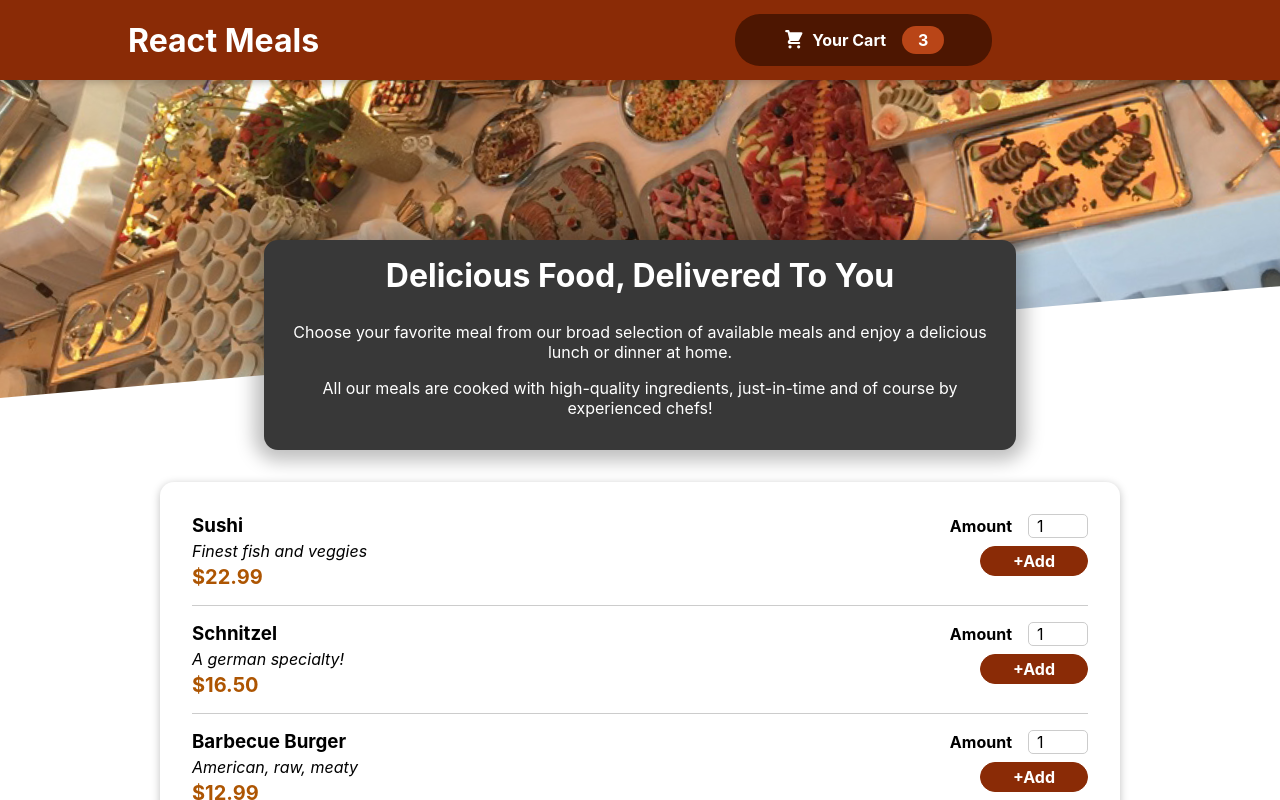
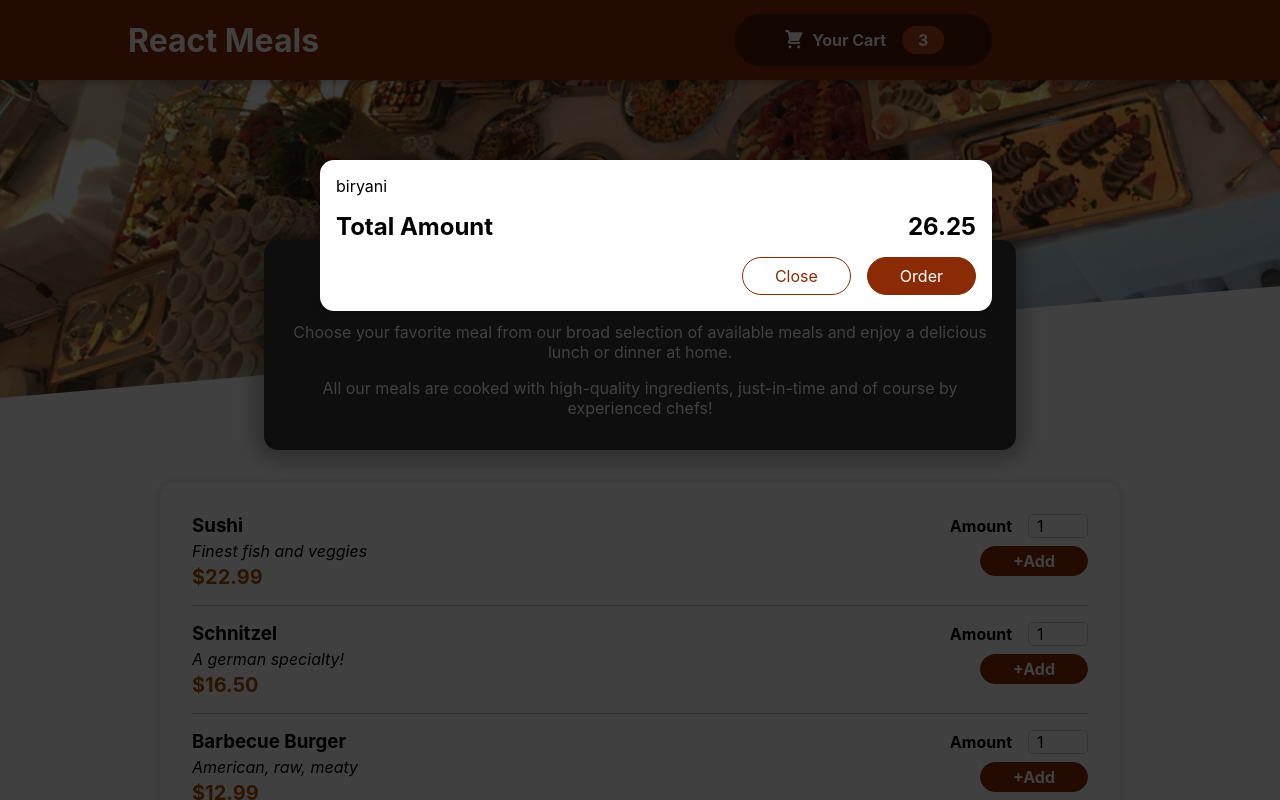
Before and after one commit to janardhan5031/restaurent-app, a React (Create React App) app: page / in a window 1280 px wide. Shown: the top 800 px of the page. Built offline with nearby package versions, Linux system fonts and the light colour scheme.

Commit message:
displaying cart modal in screen

```diff
--- a/public/index.html
+++ b/public/index.html
@@ -28,7 +28,9 @@
   </head>
   <body>
     <noscript>You need to enable JavaScript to run this app.</noscript>
+    <div id="overlays"></div>
     <div id="root"></div>
+
     <!--
       This HTML file is a template.
       If you open it directly in the browser, you will see an empty page.
--- a/src/App.js
+++ b/src/App.js
@@ -2,9 +2,11 @@ import { Fragment } from "react";
 
 import Header from "./components/Layout/Header";
 import Meals from "./components/Meals/Meals";
+import Cart from "./components/Cart/Cart";
 
 function App() {
   return (<Fragment>
+    <Cart />
     <Header />
     <main>
       <Meals />
--- /dev/null
+++ b/src/components/Cart/Cart.js
@@ -0,0 +1,26 @@
+
+import Modal from '../UI/Modal';
+import classes from './Cart.module.css';
+
+const Cart = () => {
+    const cartItems = <ul className={ classes['cart-items']}>{[{ id: 'c1', name: 'biryani', amount: 2, price: 10.99 }].map((item) => {
+                return <li key={item.id}>{item.name}</li>
+            })
+        }
+    </ul>
+    return (
+        <Modal>
+            {cartItems}
+            <div className={ classes.total}>
+                <span>Total Amount</span>
+                <span>26.25</span>
+            </div>
+            <div className={ classes.actions}>
+                <button className={classes['button--alt']}>Close</button>
+                <button className={ classes.button }>Order</button>
+            </div>
+        </Modal>
+    )
+}
+
+export default Cart;
--- /dev/null
+++ b/src/components/Cart/Cart.module.css
@@ -0,0 +1,46 @@
+.cart-items {
+    list-style: none;
+    margin: 0;
+    padding: 0;
+    max-height: 20rem;
+    overflow: auto;
+  }
+
+  .total {
+    display: flex;
+    justify-content: space-between;
+    align-items: center;
+    font-weight: bold;
+    font-size: 1.5rem;
+    margin: 1rem 0;
+  }
+
+  .actions {
+    text-align: right;
+  }
+
+  .actions button {
+    font: inherit;
+    cursor: pointer;
+    background-color: transparent;
+    border: 1px solid #8a2b06;
+    padding: 0.5rem 2rem;
+    border-radius: 25px;
+    margin-left: 1rem;
+  }
+
+  .actions button:hover,
+  .actions button:active {
+    background-color: #5a1a01;
+    border-color: #5a1a01;
+    color: white;
+  }
+
+  .actions .button--alt {
+    color: #8a2b06;
+  }
+
+  .actions .button {
+    background-color: #8a2b06;
+    color: white;
+  }
--- a/src/components/Layout/HeaderCartButton.js
+++ b/src/components/Layout/HeaderCartButton.js
@@ -4,7 +4,9 @@ import CartIcon from "../Cart/CartIcon";
 import classes from './HeaderCartButton.module.css'
 
 const HeaderCartButton = () => {
-    return (<button className={classes.button}>
+
+
+    return (<button className={classes.button} >
         <span className={classes.icon}>
             <CartIcon/>
         </span>
--- /dev/null
+++ b/src/components/UI/Modal.js
@@ -0,0 +1,25 @@
+import React, { Fragment } from 'react';
+import ReactDOM from 'react-dom'
+
+import classes from './Modal.module.css';
+
+const Backdrop = (props) => {
+    return <div className={classes.backdrop}></div>
+}
+
+const ModalOverlay = (props) => {
+    return <div className={classes.modal}>
+        <div className={classes.content}>{ props.children}</div>
+    </div>
+}
+
+const portalElement = document.getElementById('overlays');
+
+const Modal = (props) => {
+    return <Fragment>
+        { ReactDOM.createPortal(<Backdrop/>,portalElement)}
+        {ReactDOM.createPortal(<ModalOverlay >{ props.children}</ModalOverlay>, portalElement)}
+    </Fragment>
+}
+
+export default Modal;
--- /dev/null
+++ b/src/components/UI/Modal.module.css
@@ -0,0 +1,41 @@
+
+.backdrop {
+    position: fixed;
+    top: 0;
+    left: 0;
+    width: 100%;
+    height: 100vh;
+    z-index: 20;
+    background-color: rgba(0, 0, 0, 0.75);
+  }
+
+  .modal {
+    position: fixed;
+    top: 20vh;
+    left: 5%;
+    width: 90%;
+    background-color: white;
+    padding: 1rem;
+    border-radius: 14px;
+    box-shadow: 0 2px 8px rgba(0, 0, 0, 0.25);
+    z-index: 30;
+    animation: slide-down 300ms ease-out forwards;
+  }
+
+  @media (min-width: 768px) {
+    .modal {
+      width: 40rem;
+      left: calc(50% - 20rem);
+    }
+  }
+
+  @keyframes slide-down {
+    from {
+      opacity: 0;
+      transform: translateY(-3rem);
+    }
+    to {
+      opacity: 1;
+      transform: translateY(0);
+    }
+  }
```
